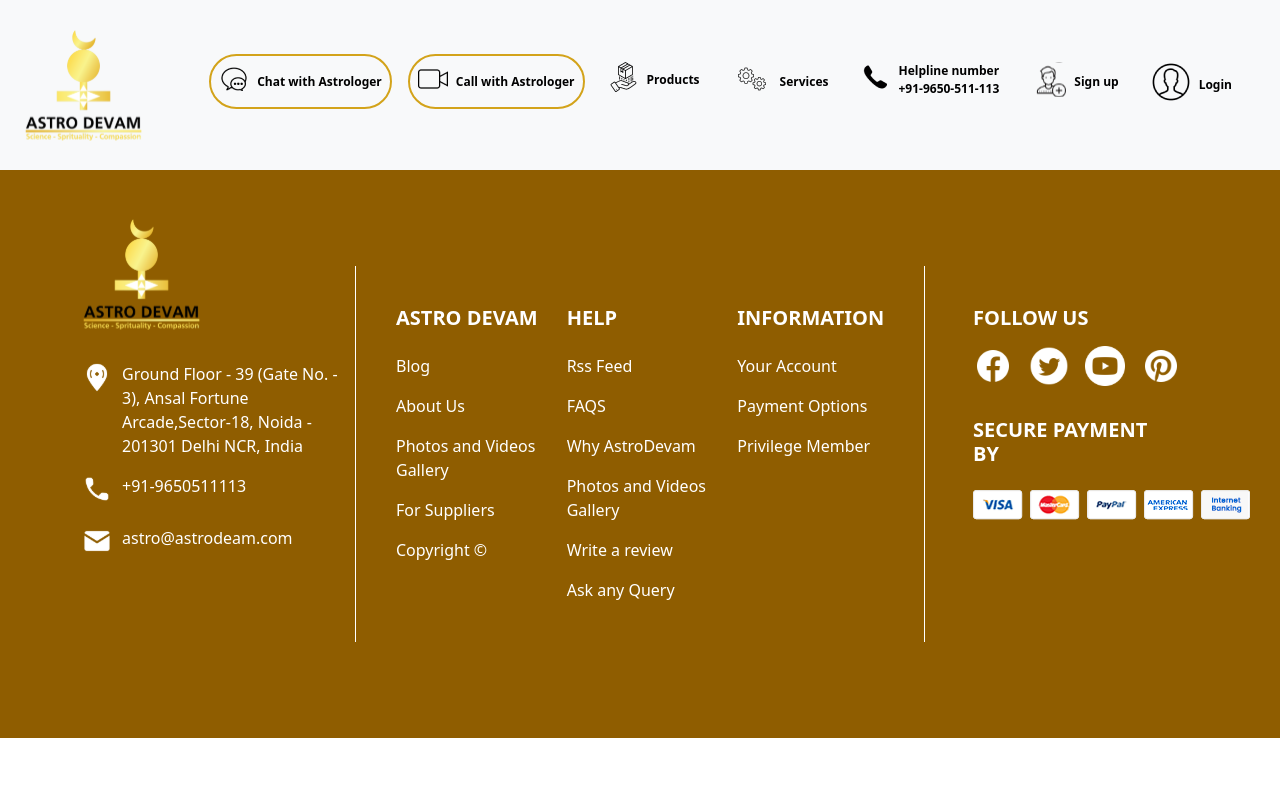
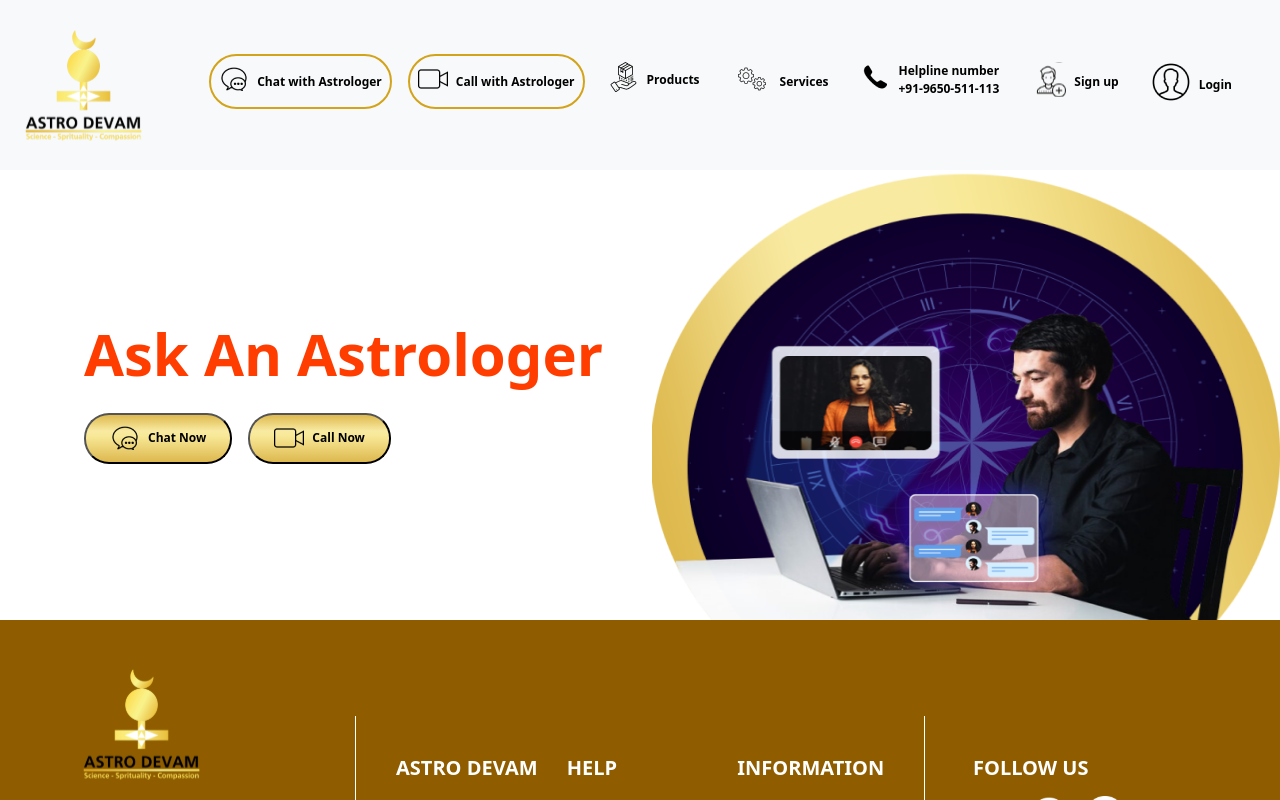
Before and after one commit to raghav-creator/astro, a React (Create React App) app: page / in a window 1280 px wide. Shown: the top 800 px of the page. Built offline with nearby package versions, Linux system fonts and the light colour scheme.

Commit message:
banner section completed

```diff
--- a/src/Assets/sass/base/_variable.scss
+++ b/src/Assets/sass/base/_variable.scss
@@ -3,3 +3,4 @@
 $black: #000;
 $dark-yellow: #D3A31A;
 $light-brown: #8F5D00;
+$orange:#FF3D00;
--- /dev/null
+++ b/src/Assets/sass/component/_banner.scss
@@ -0,0 +1,63 @@
+@import './../base/variable';
+
+.banner-wrap {
+    .banner-wrap-content {
+        justify-content: center;
+        display: flex;
+        flex-direction: column;
+        padding-left: 6rem;
+
+        p {
+            color: $orange;
+            font-size: 58px;
+            font-weight: 700;
+        }
+
+        .button-wrap {
+            display: flex;
+            .button-chat {
+                font-size: 12px;
+                color: $black;
+                margin-right: 1rem;
+                position: relative;
+                font-weight: 600;
+                align-items: center;
+                background: linear-gradient(180deg, #DEB94E 0%, #F8EAA1 33.68%, #F8E998 44.1%, #DDB84E 100%);
+                padding: 0.2rem 1.5rem 0.2rem 1.5rem;
+                border-radius: 25px;
+                display: flex;
+                &::before {
+                    content: url('./../../../../public/messages.png');
+                    padding-right: 0.5rem;
+                    margin-top:5px;
+                  }
+            }
+
+            .button-call {
+                font-size: 12px;
+                color: $black;
+                margin-right: 1rem;
+                position: relative;
+                font-weight: 600;
+                display: flex;
+                align-items: center;
+                background: linear-gradient(180deg, #DEB94E 0%, #F8EAA1 33.68%, #F8E998 44.1%, #DDB84E 100%);
+                padding: 0.2rem 1.5rem 0.2rem 1.5rem;
+                border-radius: 25px;
+
+                &::before {
+                    content: url('./../../../../public/call.png');
+                    padding-right:0.5rem;
+                    margin-top:5px;
+                  }
+            }
+        }
+    }
+
+    .banner-wrap-image {
+        img {
+            height: 450px;
+            width: 100%;
+        }
+    }
+}
--- /dev/null
+++ b/src/Assets/sass/component/_home.scss
@@ -0,0 +1,3 @@
+@import './banner';
+@import './header';
+@import './footer';
--- a/src/Components/Home/Home.js
+++ b/src/Components/Home/Home.js
@@ -1,10 +1,11 @@
 import React from 'react';
 import Header from './../shared/header';
 import Footer from './../shared/footer';
-
+import Banner from './banner';
 const Home=()=>
 {
   return <div> <Header />
+  <Banner />
   <Footer />
   </div>;
 }
--- /dev/null
+++ b/src/Components/Home/banner.js
@@ -0,0 +1,22 @@
+import React from 'react';
+
+const Banner=()=>
+{
+  return <div>
+    <div class="row banner-wrap">
+     <div class="col-md-6 banner-wrap-content">
+
+        <p>Ask An Astrologer</p>
+        <p class="button-wrap">
+            <button class="button-chat">Chat Now</button>
+            <button class="button-call">Call Now</button>
+        </p>
+     </div>
+     <div class="col-md-6 banner-wrap-image">
+      <img src="./banner.png" />
+     </div>
+    </div>
+  </div>;
+}
+
+export default Banner;
--- a/src/custom.scss
+++ b/src/custom.scss
@@ -1,7 +1,8 @@
-// Override default variables before the import
-// $body-bg: #000;
 
 // Import Bootstrap and its default variables
+body
+{
+    overflow-x:hidden;
+}
 @import '~bootstrap/scss/bootstrap.scss';
-@import './Assets/sass/component/header';
-@import './Assets/sass/component/footer';
+@import './Assets/sass/component/home';
```
Also changed, not shown: public/banner.png (added), public/rectangle.svg.svg (added).
